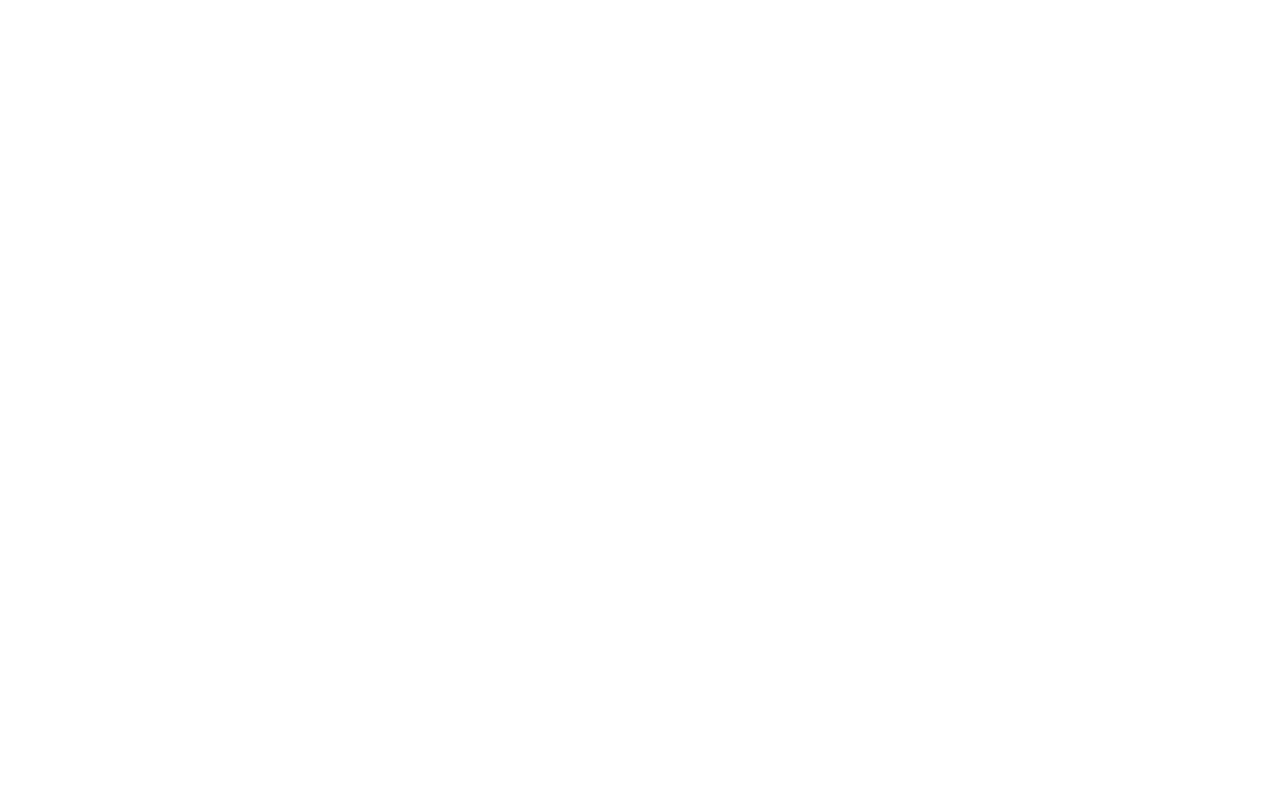
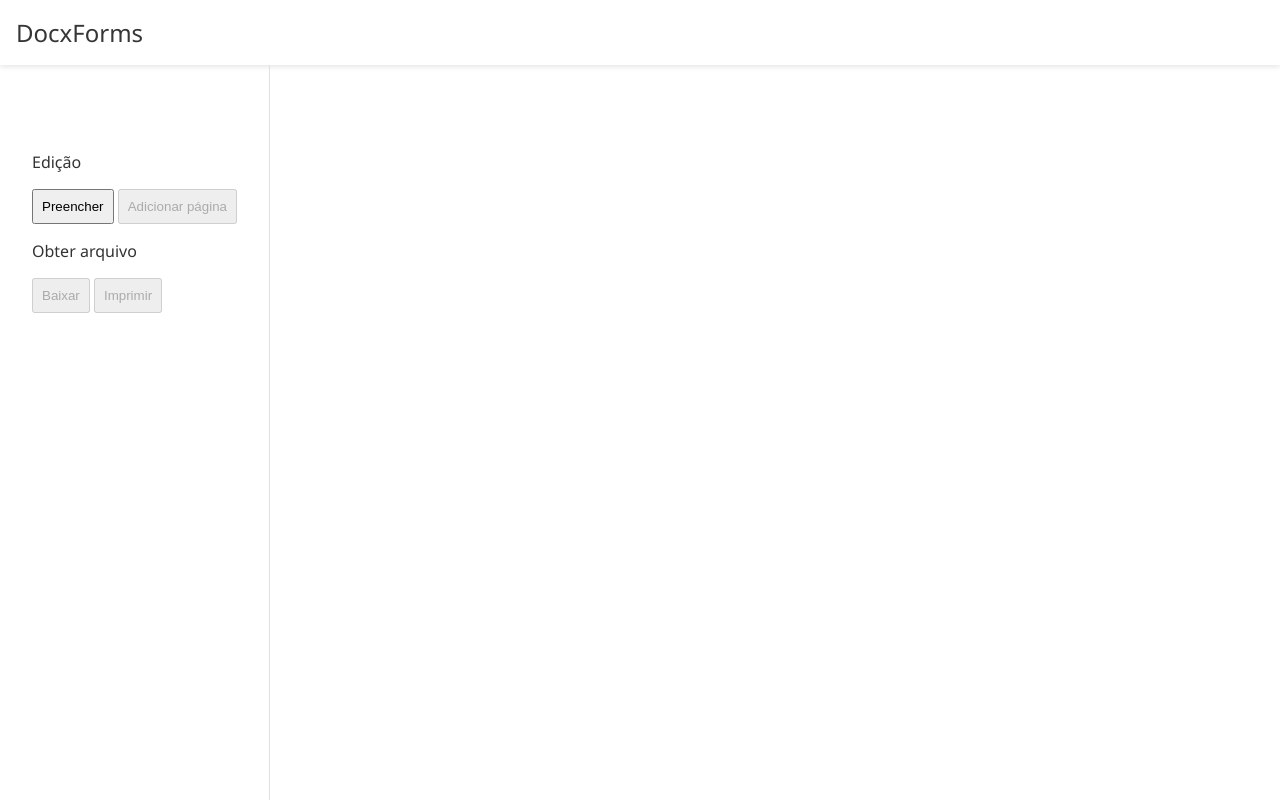
Before and after one commit to lucascost/docxforms, a Django app: page /edit/ in a window 1280 px wide. Before the commit the page is empty. Run offline with Django 5.2, Linux system fonts and the light colour scheme.

Commit message:
Melhora layout do formulário

```diff
--- a/docxforms/core/views.py
+++ b/docxforms/core/views.py
@@ -26,8 +26,9 @@ def serializar_arquivo(arquivo):
     bytes = arquivo.read()
     return base64.b64encode(bytes).decode('utf-8')
 
-def guardar_em_memoria(request, key, value):
-    request.session[key] = value
+def guardar_em_memoria(request, dados):
+    for key, value in dados.items():
+        request.session[key] = value
 
 
 def inicio(request):
@@ -42,8 +43,12 @@ def inicio(request):
             campos = extrair_campos(docx)
 
             docx_bytes = serializar_arquivo(file)
-            guardar_em_memoria(request, 'docx_bytes', docx_bytes)
-            guardar_em_memoria(request, 'campos', campos)
+
+            guardar_em_memoria(request,{
+                'docx_bytes':docx_bytes,
+                'campos': campos,
+                'nome_arquivo':file.name
+                })
 
             return redirect('edit/')
 
@@ -58,4 +63,6 @@ def editar_docx(request):
     campos_recebidos = request.session.get('campos',[])
     campos_formatados = [s.replace("_", " ") for s in campos_recebidos]
 
-    return render(request, 'edit.html', {'campos':campos_formatados})
+    nome_arquivo = request.session.get('nome_arquivo','')
+
+    return render(request, 'edit.html', {'campos':campos_formatados, 'nome_arquivo': nome_arquivo})
--- a/docxforms/static/css/styles.css
+++ b/docxforms/static/css/styles.css
@@ -15,26 +15,40 @@ html, body {
     font-family: var(--font-family);
     background-color: var(--background-color);
     color: var(--primary-color);
+    overflow: hidden;
 
 }
 
-header{
+.top-bar{
+    padding: 1rem;
+    box-shadow: 0px 2px 5px 0px rgba(0,0,0,0.10);
+    -webkit-box-shadow: 0px 2px 5px 0px rgba(0,0,0,0.10);
+    -moz-box-shadow: 0px 2px 5px 0px rgba(0,0,0,0.10);
+}
+
+.logo{
     width: 100%;
     text-align: center;
     padding-top: 4rem;
     padding-bottom: 4rem;
 }
 
+header{
+    width: 100%;
+    text-align: center;
+}
+
 .flex-col{
     display: flex;
     flex-direction: column;
-    justify-content: center;
+    justify-content: flex-start;
     align-items: center;
 }
 
 main{
     padding-left: 2rem;
     padding-right: 2rem;
+    height: 100%;
 }
 
 .section-new-doc{
@@ -68,3 +82,48 @@ main{
     object-position: bottom;
     padding-bottom: 0.5rem;
 }
+
+
+aside{
+    width: fit-content;
+    height: 100%;
+    padding-top: 2rem;
+    padding-right: 2rem;
+    border-right: 1px solid #e0e0e0;
+}
+
+aside span{
+    text-overflow: ellipsis;
+    overflow: hidden;
+    max-width: 300px !important;
+}
+
+.form-field{
+    display: flex;
+    flex-direction: column;
+    width: 300px;
+    margin-bottom: 1rem;
+}
+
+.form-field input[type="text"] {
+    padding: 0.5rem;
+    border: 1px solid #a5a5a5;
+    outline: none;
+    border-radius: 4px;
+  }
+
+.actions{
+    margin-bottom: 1rem;
+}
+
+.action-title{
+    display: flex;
+    margin-bottom: 1rem;
+}
+
+.line{
+}
+
+.actions button{
+    padding: 0.5rem;
+}
--- a/docxforms/templates/edit.html
+++ b/docxforms/templates/edit.html
@@ -1,15 +1,55 @@
+{% load static %}
 <!DOCTYPE html>
 <html lang="pt-br">
 <head>
     <meta charset="UTF-8">
     <meta name="viewport" content="width=device-width, initial-scale=1.0">
-    <title>Document</title>
+    <link rel="stylesheet" href="{% static 'css/styles.css' %}">
+
+    <title>DocxForms</title>
 </head>
 <body>
-    {% for campo in campos %}
-    <label>{{ campo|title }}</label><br/>
-    <input type="text"><br/>
-    <br/>
-    {% endfor %}
+    <div class="top-bar">
+        <a href="{% url 'core:inicio' %}" style="text-decoration: none;">
+            <span style="font-size: 1.5rem; font-weight: 500; color: rgb(54, 54, 54);">DocxForms</span>
+        </a>
+    </div>
+    <main>
+        <aside>
+            <span style="font-weight: 500; display: inline-block;">{{ nome_arquivo }}</span>
+            <form action="POST" style="margin-top: 2rem;">
+                {% for campo in campos %}
+                <div class="form-field">
+                    <label style="font-weight: 500;" >{{ campo|title }}</label>
+                    <input type="text" name="{{campo}}" id="">
+                </div>
+                {% endfor %}
+
+                <div class="actions">
+                    <div>
+                        <div class="action-title">
+                            <div style="width: fit-content; font-weight: 500;">Edição</div>
+                            <div class="line"></div>
+                        </div>
+                        <button type="button">Preencher</button>
+                        <button type="button" disabled>Adicionar página</button>
+
+                    </div>
+                </div>
+
+                <div class="actions">
+                    <div>
+                        <div class="action-title">
+                            <div style="width: fit-content; font-weight: 500;">Obter arquivo</div>
+                            <div class="line"></div>
+                        </div>
+                        <button type="button" disabled>Baixar</button>
+                        <button type="button" disabled>Imprimir</button>
+
+                    </div>
+                </div>
+            </form>
+        </aside>
+    </main>
 </body>
 </html>
--- a/docxforms/templates/index.html
+++ b/docxforms/templates/index.html
@@ -11,9 +11,9 @@
 <body>
     <header>
         <div class="logo">
-            <span style="font-size: 3rem; color: rgb(54, 54, 54);">DocxForms</span>
+            <span style="font-size: 3rem; color: rgb(54, 54, 54);">DocxForms</span><br>
+            <span style="font-size: 1rem;">Automatize seus modelos .docx com simplicidade.</span>
         </div>
-        <span style="font-size: 1rem;">Automatize seus modelos .docx com simplicidade.</span>
     </header>
     <main class="flex-col">
         <section class="section-new-doc">
@@ -28,7 +28,7 @@
                     <input type="file" name="docx_file" id="fileInput" accept=".docx" style="display: none;">
                 </form>
             </div>
-            <div class="btn-card flex-col" id="text-info">
+            <div class="btn-card flex-col" id="text-info" style="justify-content: center !important;">
                 <span style="padding: 0.5rem; opacity: 0.9; text-align: center;">Adicione mais modelos</span>
             </div>
         </section>
```
